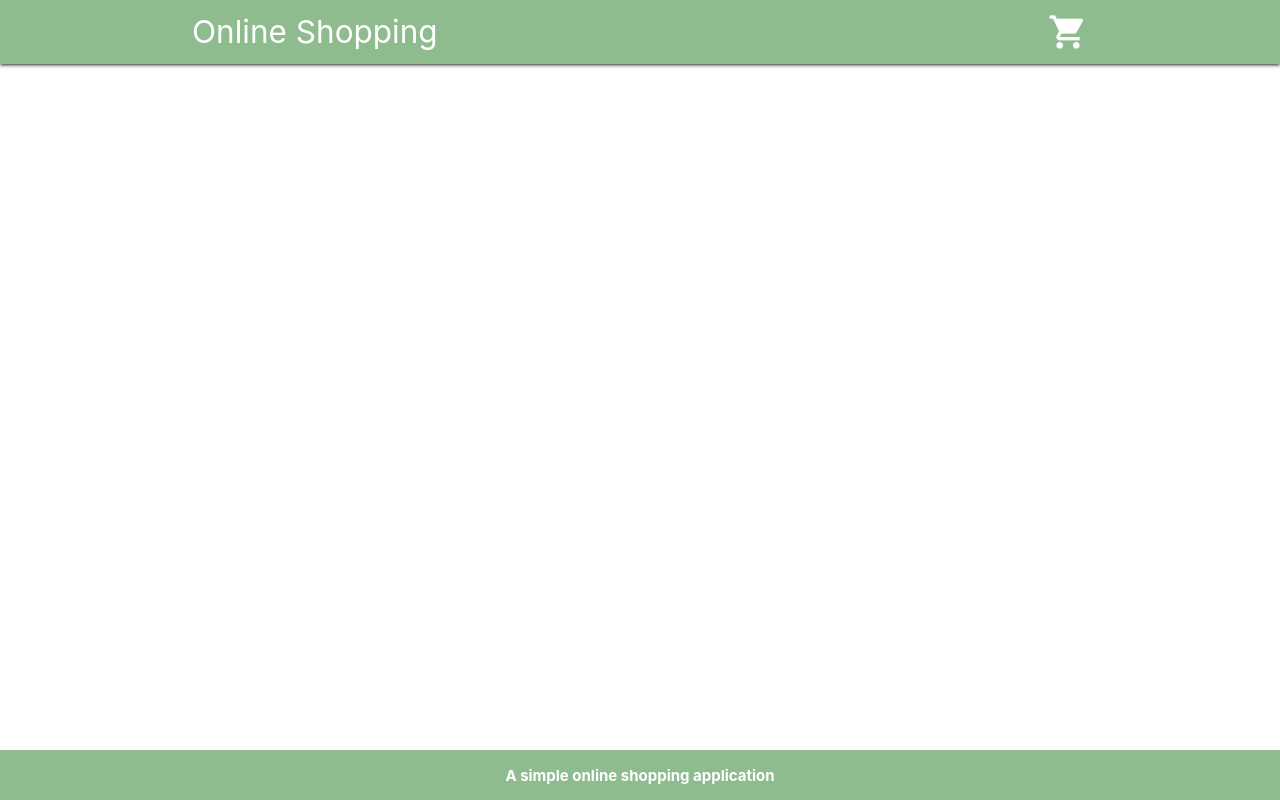
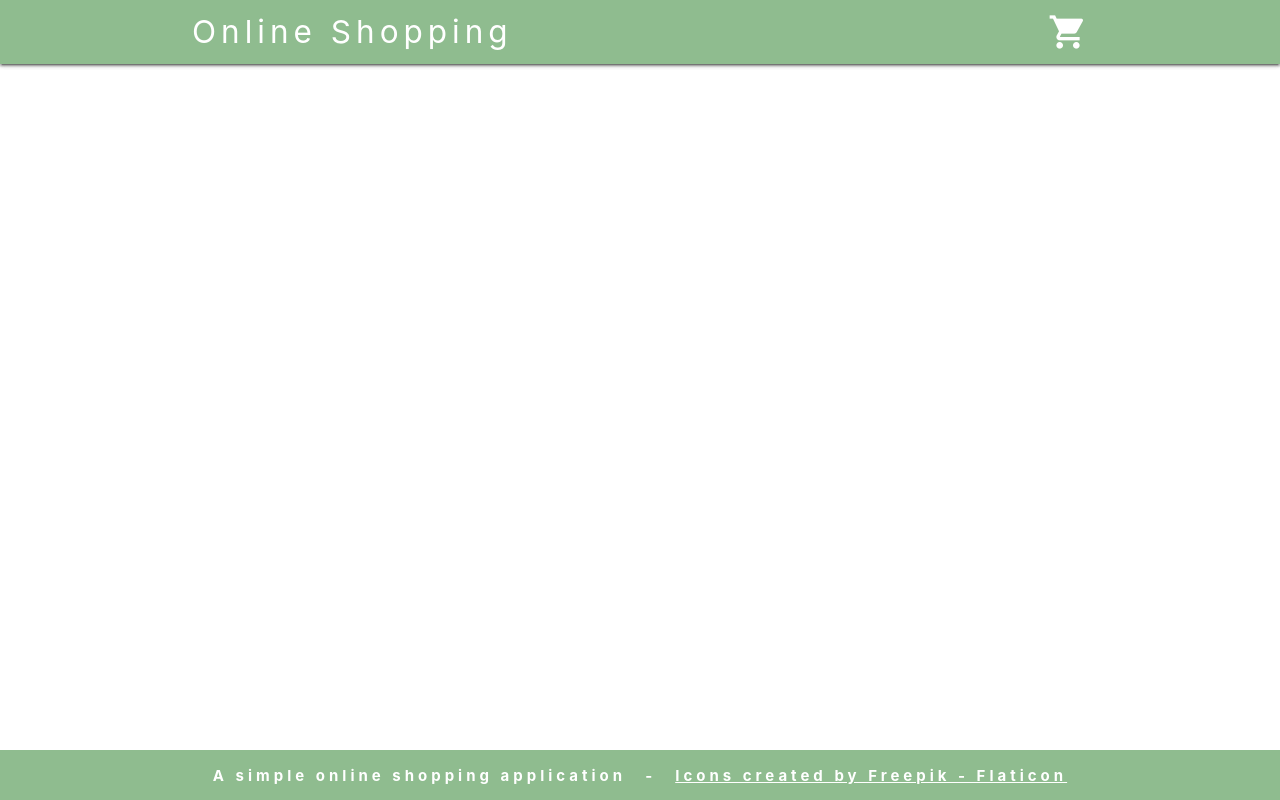
Before and after one commit to aniisabihi/online-shopping, a React (Create React App) app: page /cart in a window 1280 px wide. Built offline with nearby package versions, Linux system fonts and the light colour scheme.

Commit message:
Added footer component

```diff
--- a/src/App.js
+++ b/src/App.js
@@ -2,8 +2,9 @@ import React from "react";
 import { Route, Routes } from "react-router";
 import { BrowserRouter } from "react-router-dom";
 import ErrorBoundary from "./components/ErrorBoundary";
+import Home from "./components/main_view/Home";
 import Navbar from "./components/main_view/Navbar";
-import Home from "./components/main_view/Home";
+import Footer from "./components/Footer";
 import ProductDetail from "./components/detail_view/ProductDetail";
 import Cart from "./components/cart_view/Cart";
 
@@ -24,9 +25,7 @@ export default function App() {
         </Routes>
 
         <ErrorBoundary>
-          <footer id="footer" className="page-footer">
-            <p>A simple online shopping application</p>
-          </footer>
+          <Footer />
         </ErrorBoundary>
       </div>
     </BrowserRouter>
--- /dev/null
+++ b/src/components/Footer.js
@@ -0,0 +1,19 @@
+import React from "react";
+
+const Footer = () => {
+  return (
+    <footer id="footer" className="page-footer">
+      <p>
+        A simple online shopping application &ensp;- &ensp;
+        <a
+          href="https://www.flaticon.com/authors/freepik"
+          title="freepik icons"
+        >
+          Icons created by Freepik - Flaticon
+        </a>
+      </p>
+    </footer>
+  );
+};
+
+export default Footer;
--- a/src/index.css
+++ b/src/index.css
@@ -1,5 +1,11 @@
 .nav-wrapper {
+  position: fixed;
+  left: 0;
+  bottom: 0;
+  height: 1%;
+  width: 100%;
   background-color: darkseagreen;
+  letter-spacing: 5px;
 }
 #footer {
   position: fixed;
@@ -9,10 +15,19 @@
   width: 100%;
   padding-top: 0;
   padding-bottom: 50px;
-  background-color: darkseagreen;
-  color: white;
   text-align: center;
   font-weight: bold;
+  letter-spacing: 4px;
+  color: white;
+  background-color: darkseagreen;
+}
+#footer a {
+  color: white;
+  text-decoration: underline;
+}
+#footer a:hover {
+  color: darkgreen;
+  text-decoration: underline;
 }
 .container {
   height: 100%;
```
Also changed, not shown: 1 other file (tests, documents, lock files or other folders).
